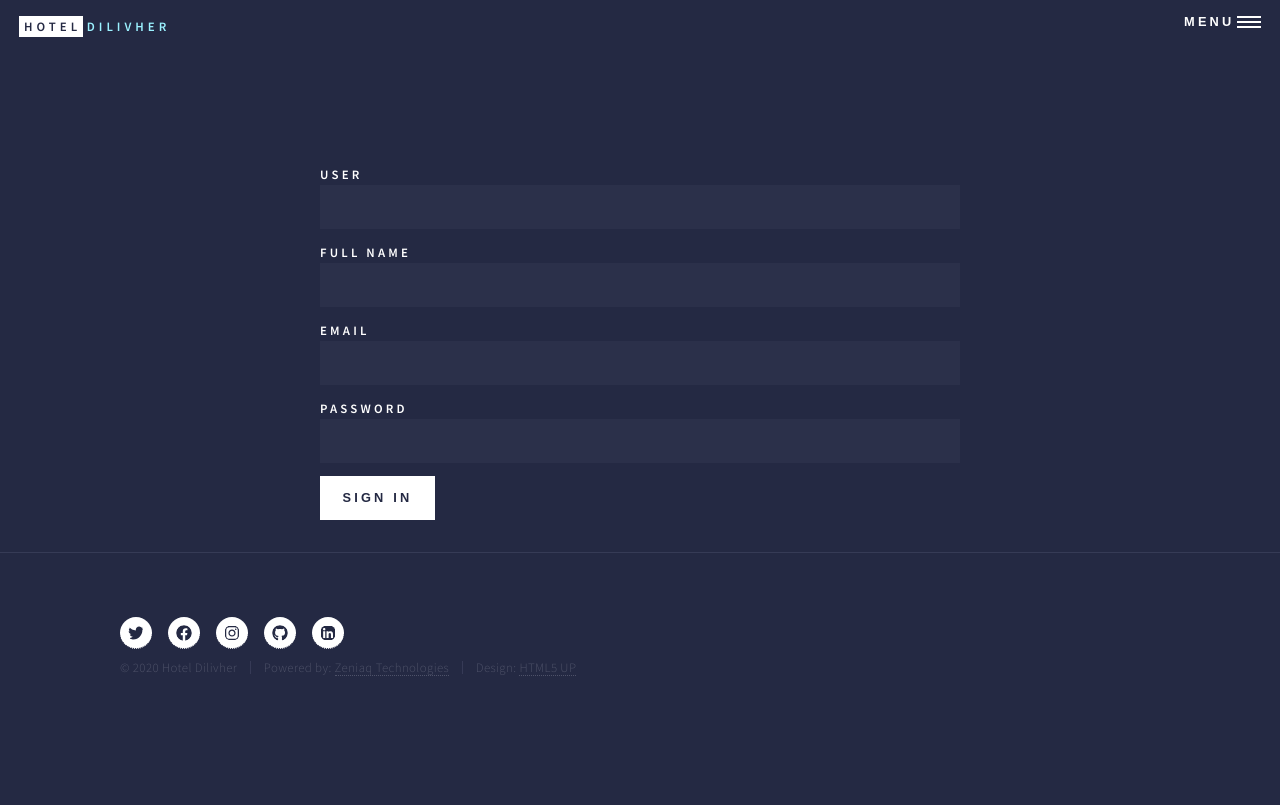
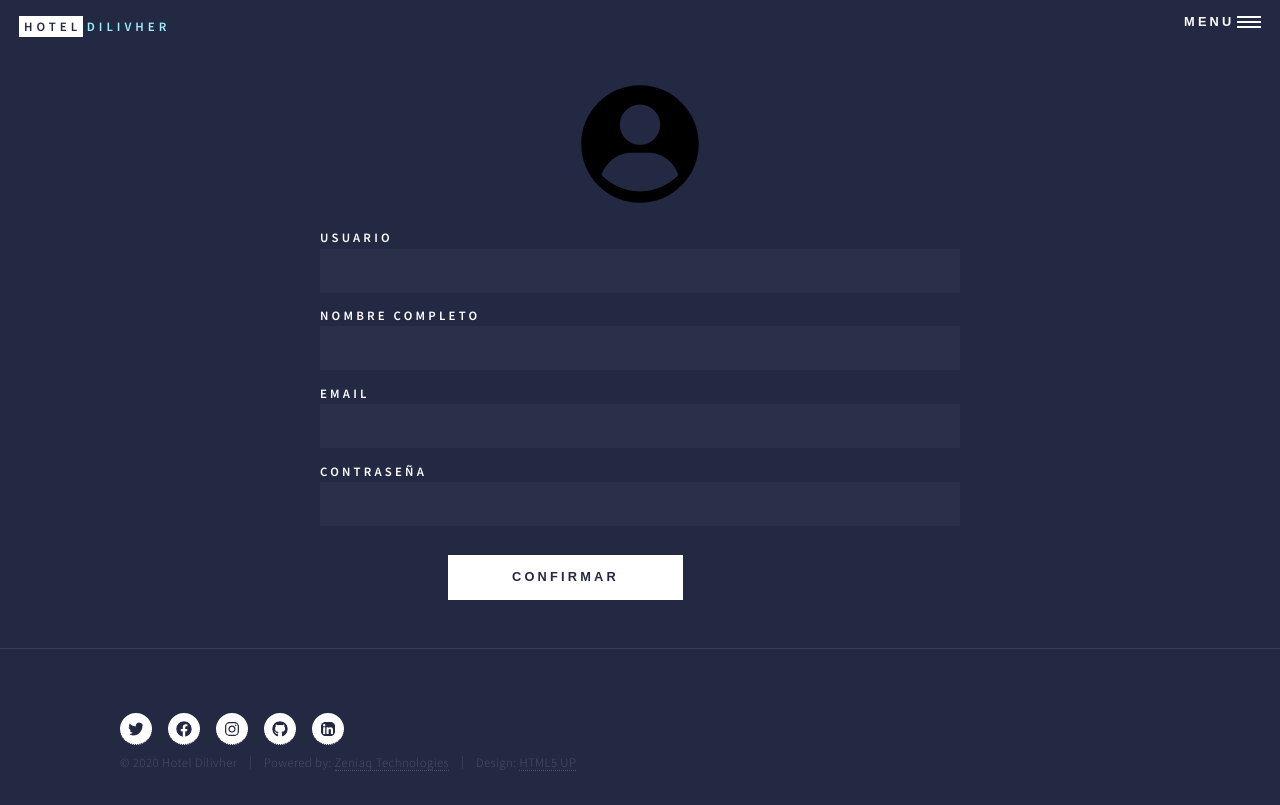
Before and after one commit to zeniaq/hotel-dilivher-website, a Next.js app: page /signin in a window 1280 px wide. Built offline with nearby package versions, Linux system fonts and the light colour scheme.

Commit message:
Change design of forms for register

```diff
--- a/components/FormInput/FormInput.js
+++ b/components/FormInput/FormInput.js
@@ -38,25 +38,16 @@ export const FormInputButton = () => {
     );
 };
 
-export const FormSignUpButton = () => {
+export const FormConfirmButton = () => {
     return (
         <Ul>
-            <Li key="SignUp">
-                <Button type="submit">Sign Up</Button>
+            <Li key="Confirm">
+                <Button align="center" type="submit">Confirmar</Button>
             </Li>
         </Ul>
     );
 };
 
-export const FormSignInButton = () => {
-    return (
-        <Ul>
-            <Li key="SignIn">
-                <Button type="submit">Sign In</Button>
-            </Li>
-        </Ul>
-    );
-};
 
 FormInput.propTypes = {
     titleText: PropTypes.string,
--- a/components/FormInput/forms.js
+++ b/components/FormInput/forms.js
@@ -18,12 +18,12 @@ export default dataForms;
 
 export const SignInForms = [
     {
-        titleText: "User",
+        titleText: "Usuario",
         typeInput: "text",
         nameField: "user",
     },
     {
-        titleText: "Full Name",
+        titleText: "Nombre Completo",
         typeInput: "text",
         nameField: "fullname",
     },
@@ -33,7 +33,7 @@ export const SignInForms = [
         nameField: "email",
     },
     {
-        titleText: "Password",
+        titleText: "Contraseña",
         typeInput: "password",
         nameField: "password",
     },
@@ -41,17 +41,17 @@ export const SignInForms = [
 
 export const SignUpForms = [
     {
-        titleText: "Name",
+        titleText: "Nombre",
         typeInput: "text",
         nameField: "name",
     },
     {
-        titleText: "Last Name",
+        titleText: "Apellidos",
         typeInput: "text",
         nameField: "lastname",
     },
     {
-        titleText: "User",
+        titleText: "Usuario",
         typeInput: "text",
         nameField: "user",
     },
@@ -61,23 +61,56 @@ export const SignUpForms = [
         nameField: "email",
     },
     {
-        titleText: "Landline",
+        titleText: "Telefono fijo",
         typeInput: "tel",
         nameField: "landline",
     },
     {
-        titleText: "Mobile phone",
+        titleText: "Telefono movil",
         typeInput: "tel",
         nameField: "mobilephone",
     },
     {
-        titleText: "Password",
+        titleText: "Contraseña",
         typeInput: "password",
         nameField: "password",
     },
     {
-        titleText: "Confirm Password",
+        titleText: "Confirmar Contraseña",
         typeInput: "password",
         nameField: "confirmpassword",
     },
 ];
+
+export const RegisterUserForms = [
+    {
+        titleText: "Usuario",
+        typeInput: "text",
+        nameField: "user",
+    },
+    {
+        titleText: "Nombre Completo",
+        typeInput: "text",
+        nameField: "fullname",
+    },
+    {
+        titleText: "Email",
+        typeInput: "email",
+        nameField: "email",
+    },
+    {
+        titleText: "Contraseña",
+        typeInput: "password",
+        nameField: "password",
+    },
+    {
+        titleText: "Administrador",
+        typeInput: "radio",
+        nameField: "radio_administrador",
+    },
+    {
+        titleText: "Empleado",
+        typeInput: "radio",
+        nameField: "radio_empleado",
+    },
+];
--- a/components/FormInput/index.js
+++ b/components/FormInput/index.js
@@ -1,4 +1,4 @@
-import FormInput, { FormInputButton, FormSignUpButton, FormSignInButton as FormButton } from "./FormInput";
+import FormInput, { FormInputButton, FormConfirmButton as FormButton } from "./FormInput";
 
 export { FormButton };
 export default FormInput;
--- a/components/FormInput/styled.js
+++ b/components/FormInput/styled.js
@@ -53,7 +53,67 @@ export const Input = styled.input`
             }
             height: 2.75em;
     `
-            : null};
+            : null}
+
+            ${(props) =>
+                props.type === "radio"
+                    ? `
+                            -moz-appearance: none;
+                -webkit-appearance: none;
+                -ms-appearance: none;
+                appearance: none;
+                display: block;
+                float: left;
+                margin-right: -2em;
+                opacity: 0;
+                width: 1em;
+                z-index: -1;
+                text-decoration: none;
+                    color: #ffffff;
+                    cursor: pointer;
+                    display: inline-block;
+                    font-weight: 300;
+                    padding-left: 2.65em;
+                    padding-right: 0.75em;
+                    position: relative;
+
+                    :before {
+                        -moz-osx-font-smoothing: grayscale;
+                        -webkit-font-smoothing: antialiased;
+                        display: inline-block;
+                        font-style: normal;
+                        font-variant: normal;
+                        text-rendering: auto;
+                        line-height: 1;
+                        text-transform: none !important;
+                        font-family: 'Font Awesome 5 Free';
+                        font-weight: 900;
+                        background: rgba(212, 212, 255, 0.035);
+                        content: '';
+                        display: inline-block;
+                        font-size: 0.8em;
+                        height: 2.0625em;
+                        left: 0;
+                        letter-spacing: 0;
+                        line-height: 2.0625em;
+                        position: absolute;
+                        text-align: center;
+                        top: 0;
+                        width: 2.0625em;
+                        border-radius: 100%;
+                    }
+                    :checked  {
+                        background: #ffffff;
+                        border-color: #9bf1ff;
+                        content: '\f00c';
+                        color: #242943;
+                    }
+                    :focus {
+                        box-shadow: 0 0 0 2px #9bf1ff;
+                    }
+
+                    `
+                    : null};
     ${(props) =>
         props.type === "reset"
             ? `
@@ -84,6 +144,9 @@ export const Input = styled.input`
             }
     `
             : null};
+
+
+
     ${(props) =>
         props.type === "email"
             ? `
@@ -146,6 +209,7 @@ export const Button = styled.button`
     box-shadow: none;
     color: #242943;
 
+
     :hover,
     :active {
         background-color: #9bf1ff;
@@ -156,7 +220,7 @@ export const Button = styled.button`
     transition: background-color 0.2s ease-in-out, box-shadow 0.2s ease-in-out,
         color 0.2s ease-in-out;
     border: 0;
-    border-radius: 0;
+    border-radius: 5;
     cursor: pointer;
     display: inline-block;
     font-size: 0.8em;
@@ -164,8 +228,9 @@ export const Button = styled.button`
     height: 3.5em;
     letter-spacing: 0.25em;
     line-height: 3.5em;
-    padding: 0 1.75em;
+    padding: 0 5em;
     text-align: center;
+    align-items: center;
     text-decoration: none;
     text-transform: uppercase;
     white-space: nowrap;
--- a/components/SignIn/SignIn.js
+++ b/components/SignIn/SignIn.js
@@ -1,7 +1,7 @@
 import { SignInForms } from "../FormInput/forms";
 import FormInput, { FormButton } from "../FormInput";
-import { FormSignInButton } from "../FormInput/FormInput";
-import { Section, Div, Div2, Form } from "./styled";
+import { FormConfirmButton } from "../FormInput/FormInput";
+import { Section, Div, Div2, Form, Img, Anchor } from "./styled";
 
 const SignIn = () => {
     const signin1 = SignInForms.map((form) => (
@@ -16,9 +16,14 @@ const SignIn = () => {
     return (
         <Section key="SectionIn">
             <Div>
+                <Anchor>
+                    <Img src="icons/user2.svg" alt="Profile icon" />
+                </Anchor>
                 <Form name="contact" action="/success" method="POST" data-netlify="true">
                     <Div2>{signin1}</Div2>
-                    <FormSignInButton />
+                    <Anchor>
+                        <FormConfirmButton />
+                    </Anchor>
                 </Form>
             </Div>
         </Section>
--- a/components/SignIn/styled.js
+++ b/components/SignIn/styled.js
@@ -2,7 +2,7 @@ import styled from "styled-components";
 
 export const Section = styled.section`
 > * {
-    padding: 7em 0 2em 0;
+    padding: 1em 0 2em 0;
     margin: 0 auto;
     max-width: 65em;
     width: calc(100% - 40em);
@@ -10,6 +10,24 @@ export const Section = styled.section`
 border-bottom: solid 1px rgba(212, 212, 255, 0.1);
 overflow-x: hidden;
 `;
-export const Div = styled.div``;
+export const Div = styled.div`
+align-items: center;
+    justify-content: center;
+`;
+export const Img = styled.img`
+    width: 120px;
+`;
+export const Anchor= styled.a`
+    color: inherit;
+    text-decoration: none;
+    cursor: pointer;
+    display: inline-block;
+    padding: 1em 8em;
+    text-align: center;
+    text-transform: uppercase;
+    width: 100%;
+    background-color: transparent;
+    color: #242943;
+`;
 export const Div2 = styled.div``;
 export const Form = styled.form``;
```
Also changed, not shown: components/SignUp/SignUp.js (+8 -4 lines), components/SignUp/styled.js (+20 -2 lines).
